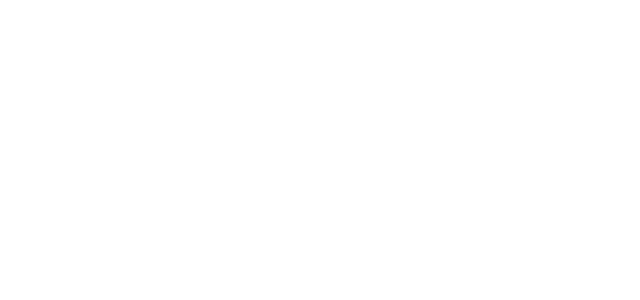
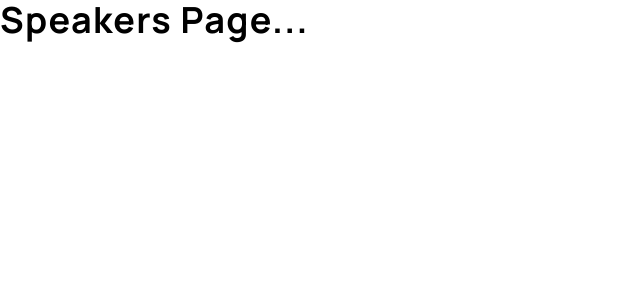
Before and after one commit to BilalHassen/audiophile-web-site, a React (Vite) app: page /speakers in a window 1280 px wide. Before the commit this address had no page. Shown: the top 300 px of the page, without its empty margins (0-640 px from the left). Built offline with nearby package versions, Linux system fonts and the light colour scheme.

Commit message:
add route to SpeakersPage

```diff
--- a/src/App.jsx
+++ b/src/App.jsx
@@ -3,6 +3,7 @@ import { BrowserRouter, Routes, Route, useLocation } from "react-router-dom";
 import "./App.scss";
 import HomePage from "./Pages/HomePage/HomePage";
 import HeadPhonesPage from "./Pages/HeadPhones-Page/HeadPhonesPage";
+import SpeakersPage from "./Pages/Speakers-Page/SpeakersPage";
 
 function App() {
   return (
@@ -10,7 +11,8 @@ function App() {
       <BrowserRouter>
         <Routes>
           <Route path="/" element={<HomePage />} />
-          <Route path="/headphones" element={<HeadPhonesPage />} />
+          <Route path="headphones" element={<HeadPhonesPage />} />
+          <Route path="speakers" element={<SpeakersPage />} />
         </Routes>
       </BrowserRouter>
     </>
--- a/src/Pages/Speakers-Page/SpeakersPage.jsx
+++ b/src/Pages/Speakers-Page/SpeakersPage.jsx
@@ -1,3 +1,6 @@
+import axios from "axios";
+import Header from "../../Components/Header/Header";
+import AudiophileDescription from "../../Components/AudiophileDescription/AudiophileDescription";
 export default function SpeakersPage() {
   return (
     <>
```
